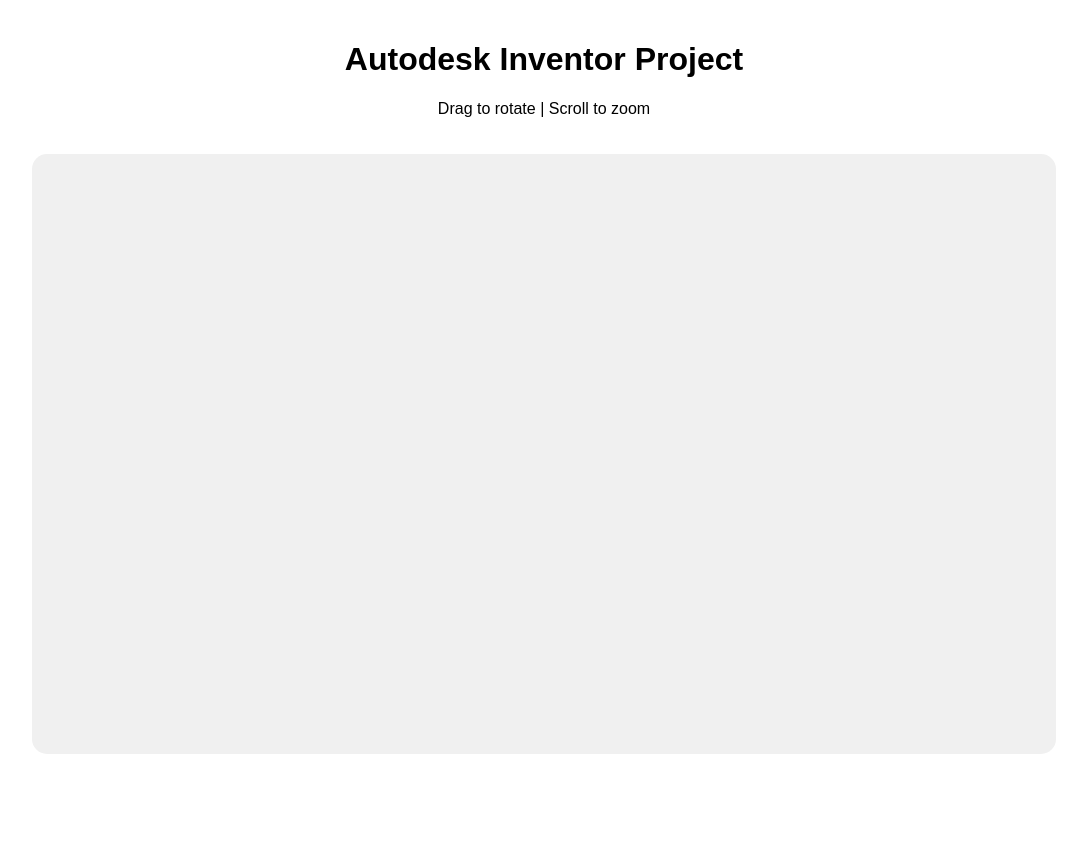
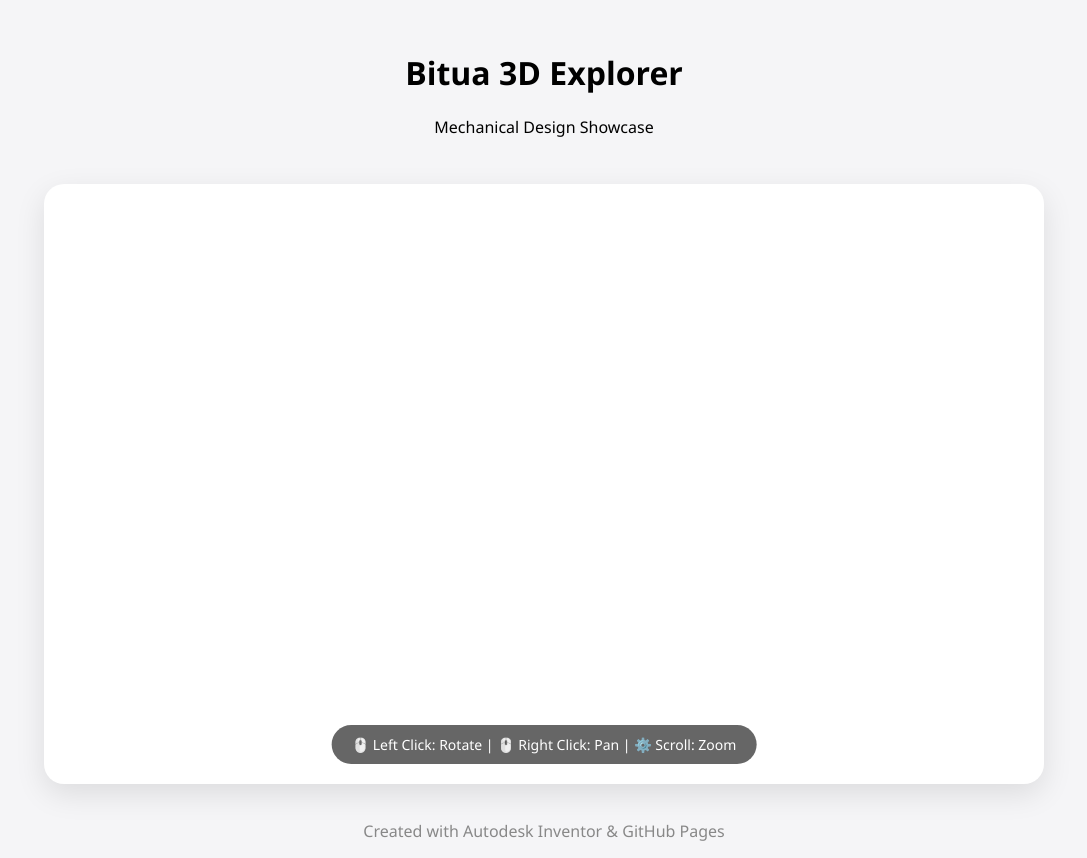
Before and after one commit to MartinSereyC/Bitua-3D-Explorer, a plain HTML site: page index.html in a window 1280 px wide. Shown: the whole page, without its empty margins (96-1183 px from the left). Before the commit the page ends 800 px from the top, so only its background shows below. Drawn offline with Linux system fonts and the light colour scheme; some packages are replaced by stand-ins of ours; a script that the page names is missing.

Commit message:
How to interact instructions

```diff
--- a/index.html
+++ b/index.html
@@ -3,35 +3,79 @@
 <head>
     <meta charset="UTF-8">
     <meta name="viewport" content="width=device-width, initial-scale=1.0">
-    <title>My Inventor 3D Showcase</title>
+    <title>Bitua 3D Explorer</title>
     <script type="module" src="https://ajax.googleapis.com/ajax/libs/model-viewer/3.4.0/model-viewer.min.js"></script>
     <style>
-        body { margin: 0; font-family: sans-serif; display: flex; flex-direction: column; align-items: center; }
-        header { padding: 20px; text-align: center; }
-        /* This sizes the 3D window */
+        body {
+            margin: 0;
+            font-family: 'Segoe UI', Tahoma, Geneva, Verdana, sans-serif;
+            display: flex;
+            flex-direction: column;
+            align-items: center;
+            background-color: #f5f5f7;
+        }
+        header { padding: 30px; text-align: center; }
+
+        /* The container for the 3D viewer */
+        .viewer-container {
+            position: relative;
+            width: 90%;
+            max-width: 1000px;
+            height: 600px;
+            background-color: #ffffff;
+            border-radius: 20px;
+            box-shadow: 0 10px 30px rgba(0,0,0,0.1);
+            overflow: hidden;
+        }
+
         model-viewer {
-            width: 80%;
-            height: 600px;
-            background-color: #f0f0f0;
-            border-radius: 15px;
+            width: 100%;
+            height: 100%;
+        }
+
+        /* Instructions Overlay */
+        .controls-hint {
+            position: absolute;
+            bottom: 20px;
+            left: 50%;
+            transform: translateX(-50%);
+            background: rgba(0, 0, 0, 0.6);
+            color: white;
+            padding: 10px 20px;
+            border-radius: 50px;
+            font-size: 14px;
+            pointer-events: none; /* Allows clicks to pass through to the model */
+            transition: opacity 0.5s;
         }
     </style>
 </head>
 <body>
 
     <header>
-        <h1>Autodesk Inventor Project</h1>
-        <p>Drag to rotate | Scroll to zoom</p>
+        <h1>Bitua 3D Explorer</h1>
+        <p>Mechanical Design Showcase</p>
     </header>
 
+    <div class="viewer-container">
         <model-viewer
             src="Bita-3D-Explorer/Bita_v1.glb"
             ar
             camera-controls
             shadow-intensity="1"
             auto-rotate
-        touch-action="pan-y">
+            touch-action="pan-y"
+            alt="A 3D model from Autodesk Inventor">
+
+            <div class="controls-hint">
+                🖱️ Left Click: Rotate | 🖱️ Right Click: Pan | ⚙️ Scroll: Zoom
+            </div>
+
         </model-viewer>
+    </div>
+
+    <footer style="margin-top: 20px; color: #888;">
+        <p>Created with Autodesk Inventor & GitHub Pages</p>
+    </footer>
 
 </body>
 </html>
```
Lines whose indentation alone changed are shown as unchanged.
